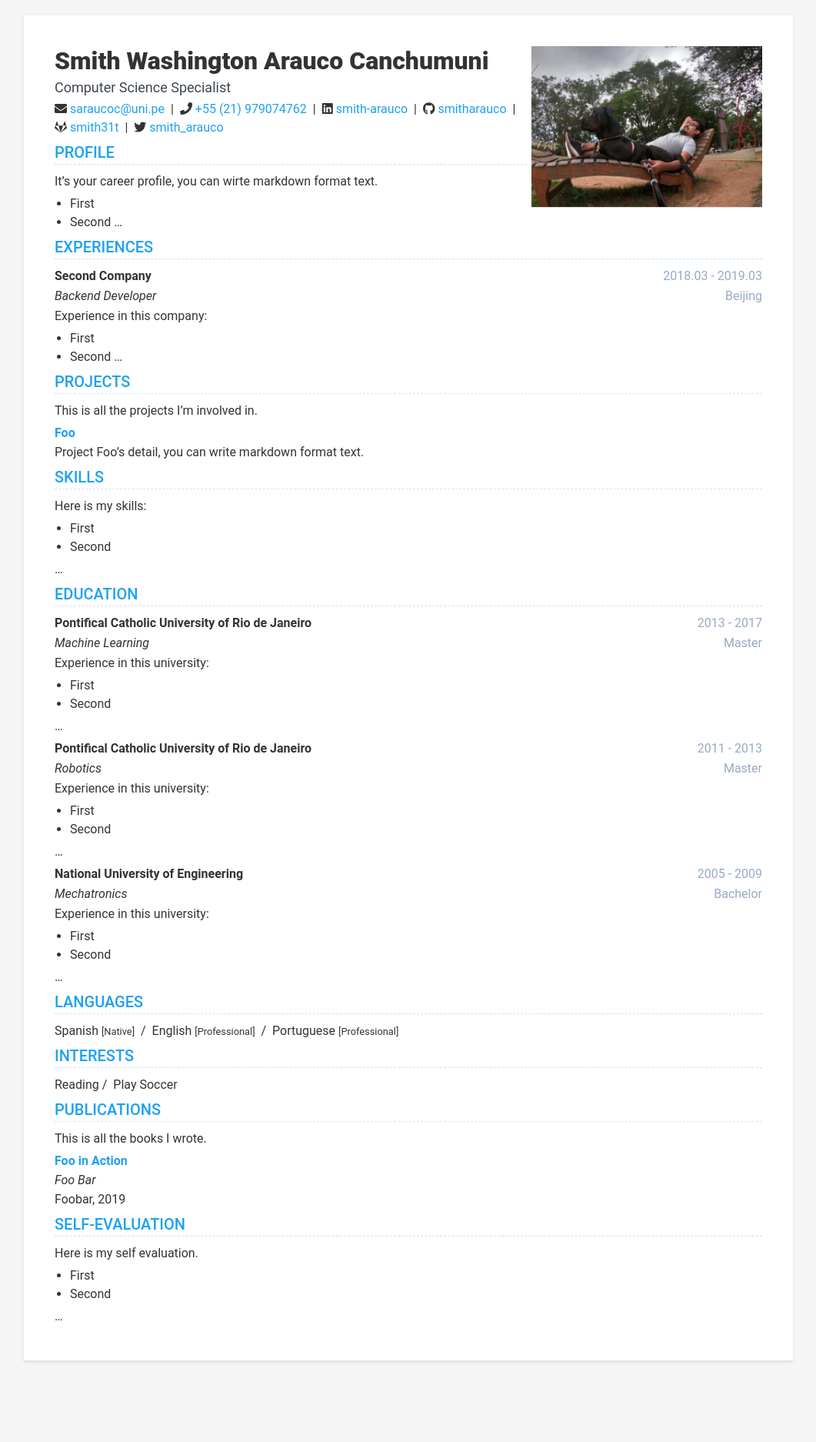
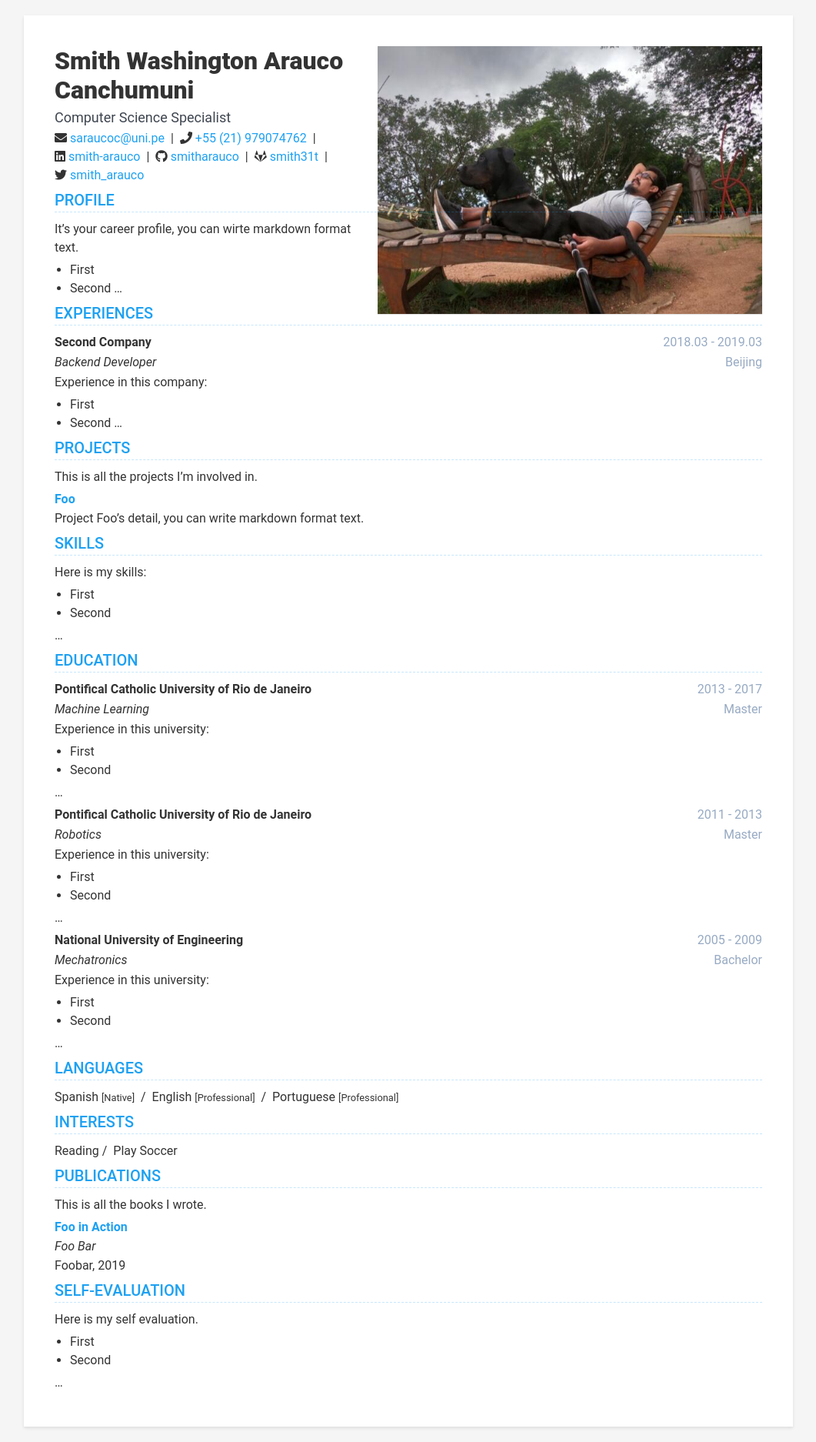
Before and after one commit to smitharauco/https-smitharauco.github.io-, a Jekyll site: the page built from index.html, in a window 1280 px wide. Shown: the whole page at 77% size, without its empty margins (109-1170 px from the left). Built offline with Jekyll 4.4.1, drawn with Linux system fonts in a browser that asks for light colours; nearby versions of some CDN libraries; before the commit the page ends 1788 px from its top, so only the background shows below that.

Commit message:
Update header.html

```diff
--- a/_includes/header.html
+++ b/_includes/header.html
@@ -3,7 +3,7 @@
 
     {% if intro.avatar.path and intro.avatar.display %}
     <div class="avatar-container">
-        <img class="avatar" src="{{ site.baseurl }}/assets/images/{{ intro.avatar.path }}" alt="avatar" style="width:300px;">
+        <img class="avatar" src="{{ site.baseurl }}/assets/images/{{ intro.avatar.path }}" alt="avatar" style="width:500px;">
     </div>
 
     <div class="intro-container">
```
